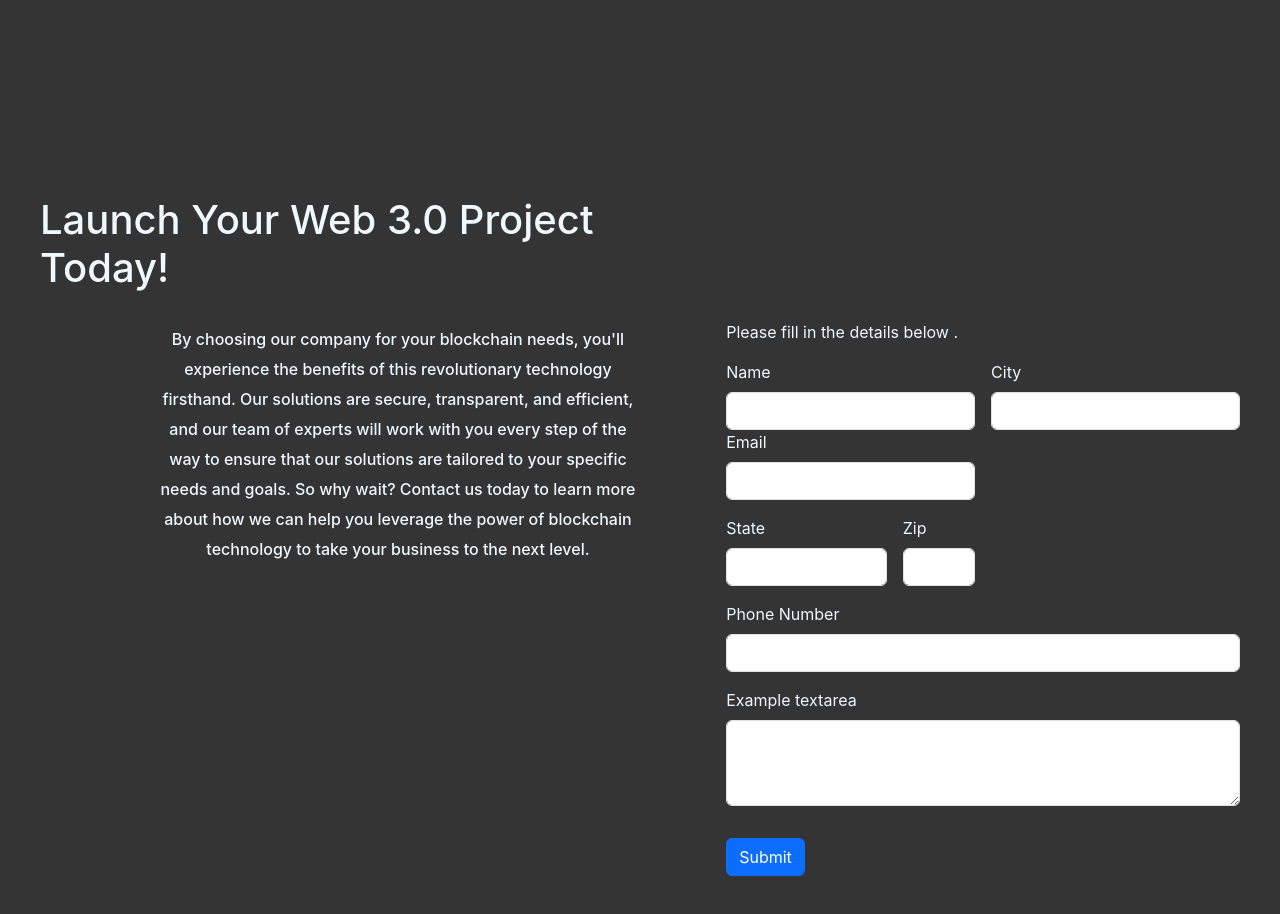
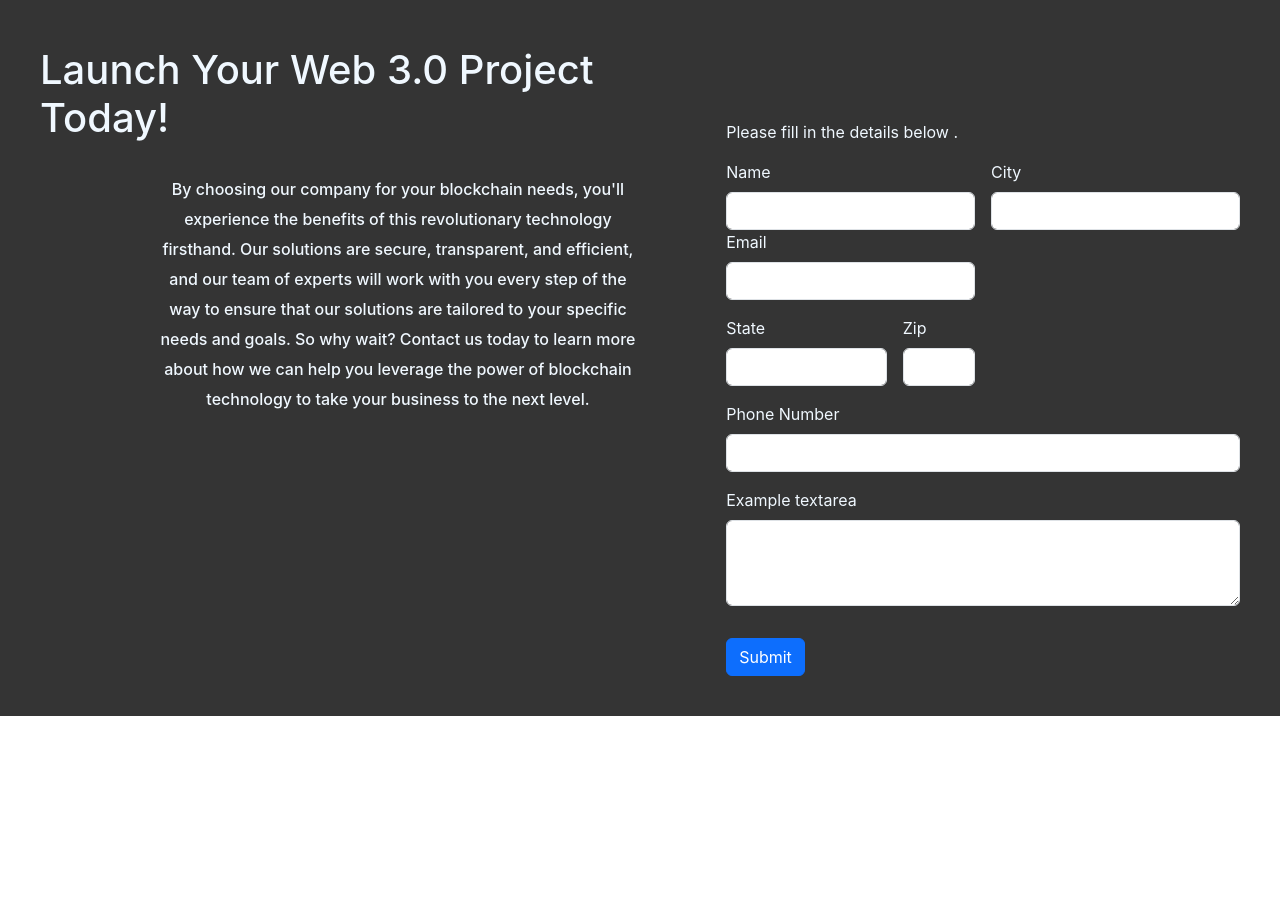
Before and after one commit to placeparks/Blockwise-tech, a React (Create React App) app: page /Blockchain in a window 1280 px wide. Shown: the part 4240-5154 px from the top of the page. After the commit the page ends 4956 px from the top, so only its background shows below. Built offline with nearby package versions, Linux system fonts and the light colour scheme.

Commit message:
Update Contact.module.css

```diff
--- a/src/components/Blockchain/Contact.module.css
+++ b/src/components/Blockchain/Contact.module.css
@@ -8,7 +8,7 @@ padding: 40px;
 position: absolute;
 height: fit-content;
 width: 100%;
-top: 4220px;
+top: 4120px;
 color: aliceblue;
 background: #343434;
 border-radius: 0px;
@@ -18,7 +18,7 @@ border-radius: 0px;
 }
 
 .table{
-    margin-top: 300px;
+    margin-top: 200px;
     width: 550px;
 
 }
```
